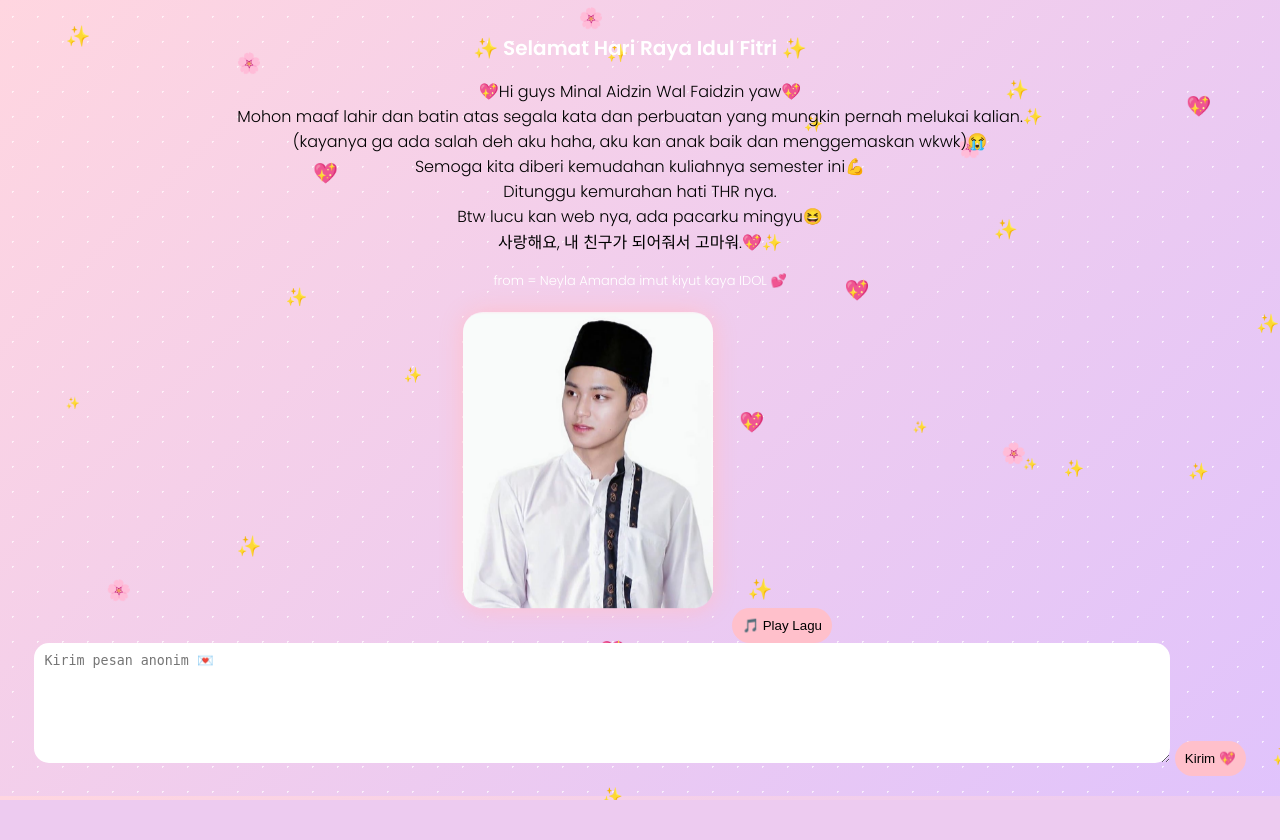
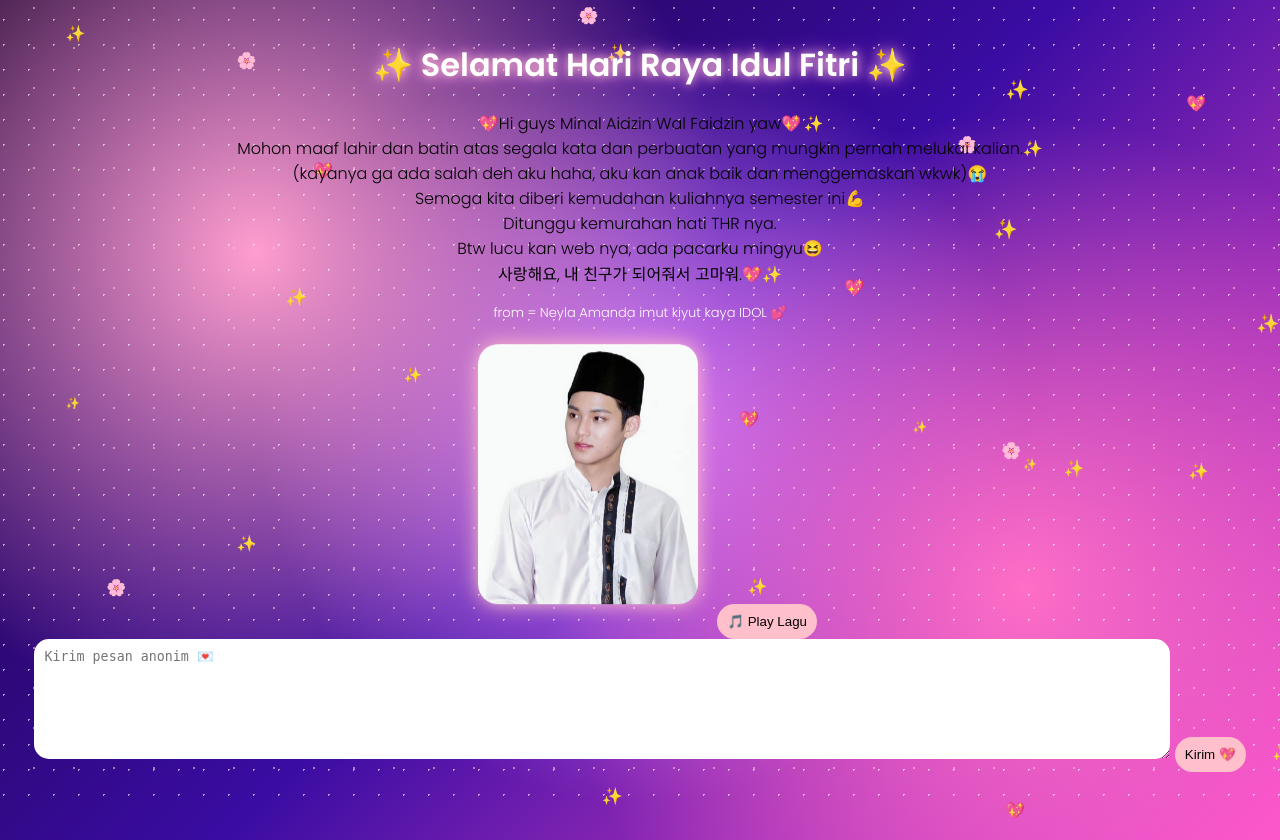
Before and after one commit to neylaaman27-alt/baru, a Flask app: page / in a window 1280 px wide. Before the commit the page ends 800 px from the top, so only its background shows below. Run offline with Flask 3, Linux system fonts and the light colour scheme.

Commit message:
style.css

```diff
--- a/static/style.css
+++ b/static/style.css
@@ -1,26 +1,35 @@
 body {
     margin: 0;
     font-family: 'Poppins', sans-serif;
-    background: linear-gradient(135deg, #ffd6e0, #e0c3fc);
-    overflow: hidden;
+    overflow-x: hidden;
+    overflow-y: auto;
+
+    background: radial-gradient(circle at 20% 30%, #ff9ecf, transparent 40%),
+                radial-gradient(circle at 80% 70%, #ff6ec7, transparent 40%),
+                radial-gradient(circle at 50% 50%, #d580ff, transparent 50%),
+                linear-gradient(135deg, #1a002f, #3a0ca3, #ff4ecd);
 }
 
-/* glitter full layar */
+/* glitter galaxy */
 .glitter {
     position: fixed;
     width: 100%;
     height: 100%;
     pointer-events: none;
-    background-image: radial-gradient(white 1px, transparent 1px);
-    background-size: 25px 25px;
-    animation: sparkle 3s linear infinite;
+    z-index: 0;
+
+    background-image:
+        radial-gradient(white 1px, transparent 1px),
+        radial-gradient(pink 1px, transparent 1px);
+
+    background-size: 25px 25px, 40px 40px;
+    animation: galaxyMove 10s linear infinite;
     opacity: 0.6;
 }
 
-@keyframes sparkle {
-    0% { transform: translateY(0); opacity: 0.5; }
-    50% { opacity: 1; }
-    100% { transform: translateY(20px); opacity: 0.5; }
+@keyframes galaxyMove {
+    from { background-position: 0 0, 0 0; }
+    to { background-position: 100px 200px, -100px -200px; }
 }
 
 .container {
@@ -28,11 +37,12 @@ body {
     padding: 20px;
     position: relative;
     z-index: 2;
+    min-height: 100vh;
 }
 
 h1 {
     color: white;
-    font-size: 20px;
+    text-shadow: 0 0 10px pink, 0 0 20px violet;
 }
 
 .from {
@@ -42,11 +52,11 @@ h1 {
 
 .mingyu {
     width: 70%;
-    max-width: 250px;
+    max-width: 220px;
     border-radius: 20px;
     margin: 15px;
     animation: float 3s infinite;
-    box-shadow: 0 0 25px pink;
+    box-shadow: 0 0 20px pink;
 }
 
 @keyframes float {
@@ -69,14 +79,42 @@ button {
     border-radius: 20px;
 }
 
-/* animasi jatuh */
+/* jatuh */
 .star {
     position: fixed;
     top: -10px;
-    font-size: 20px;
     animation: fall linear infinite;
+    z-index: 1;
 }
 
 @keyframes fall {
     to { transform: translateY(110vh); }
 }
+
+.mingyu-pop {
+    position: fixed;
+    z-index: 1;
+    border-radius: 10px;
+    pointer-events: none;
+
+    animation: fadeMingyu 4s ease-in-out;
+    box-shadow: 0 0 10px pink;
+}
+
+@keyframes fadeMingyu {
+    0% {
+        opacity: 0;
+        transform: scale(0.5);
+    }
+    30% {
+        opacity: 1;
+        transform: scale(1);
+    }
+    70% {
+        opacity: 1;
+    }
+    100% {
+        opacity: 0;
+        transform: scale(0.8);
+    }
+}
```
